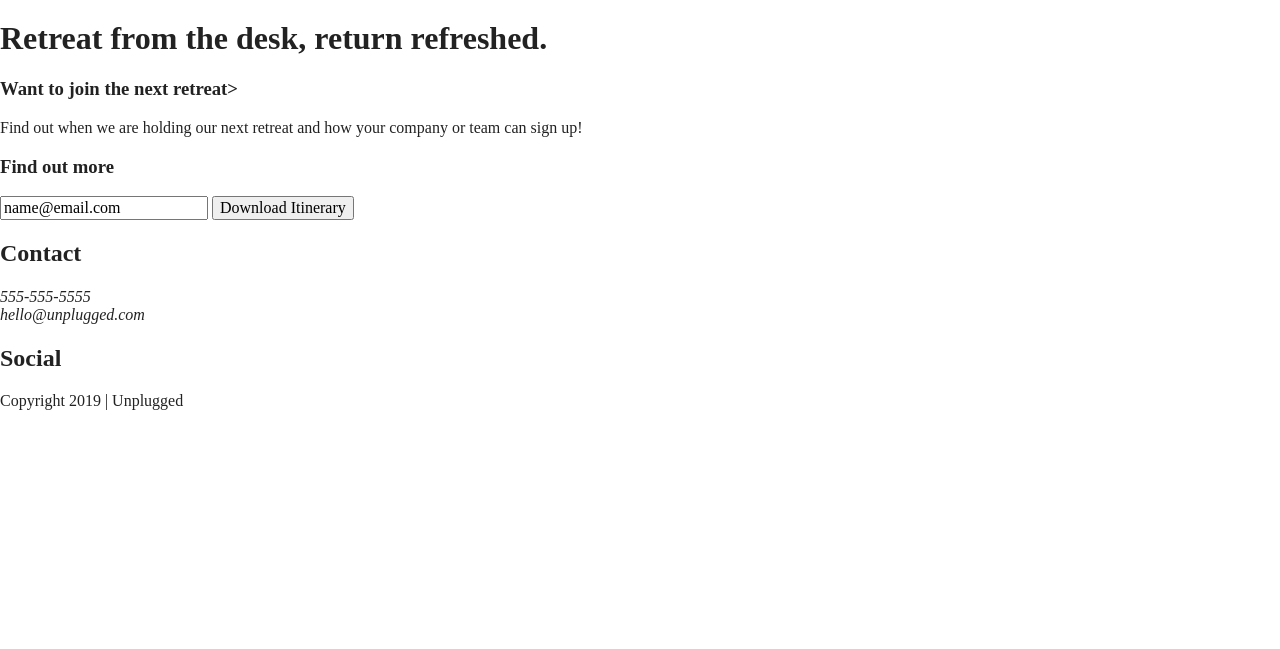
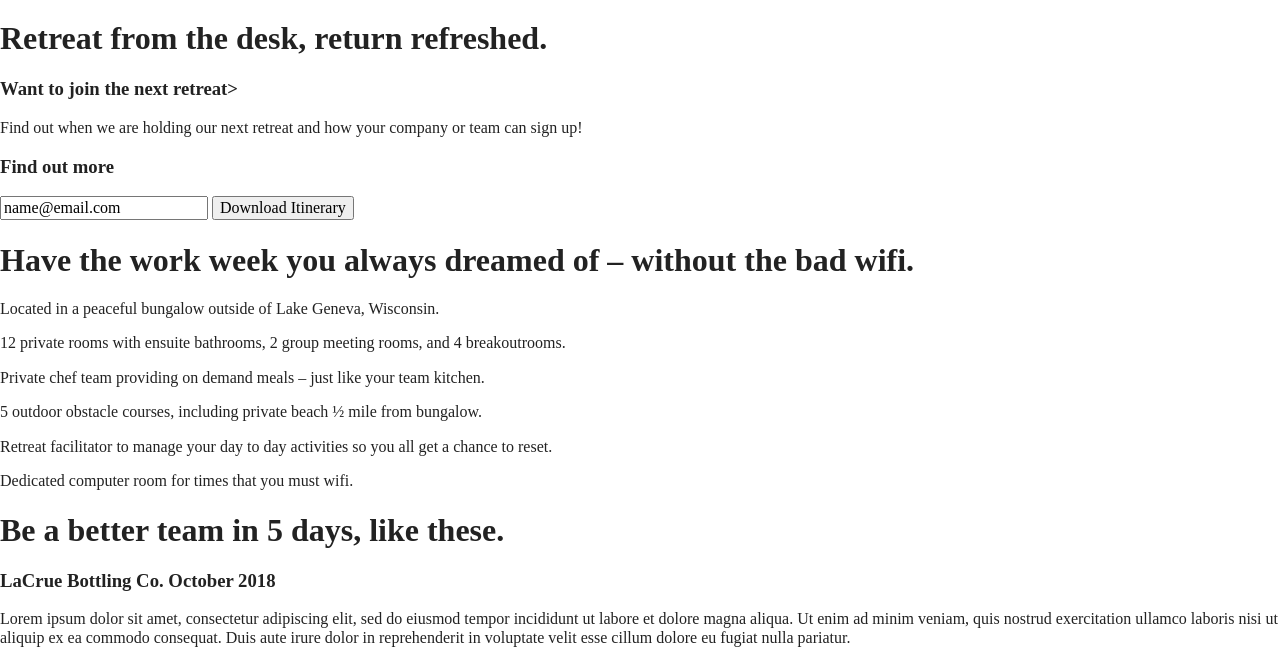
Before and after one commit to sjohns-cru/unplugged-retreat, a website built with Parcel: page index.html in a window 1280 px wide. Shown: the part 162-811 px from the top of the page. Built offline with nearby package versions, Linux system fonts and the light colour scheme.

Commit message:
features, articles and review sections added to html

```diff
--- a/index.html
+++ b/index.html
@@ -57,6 +57,48 @@
       </div>
     </aside>
 
+    <section class="features">
+      <div class="content-wrapper">
+        <h1>Have the work week you always dreamed of &ndash; without the bad wifi.</h1>
+        <article class="features-items">
+          <p class="fontawesome-icon"></p>
+          <p class="features-item-description">Located in a peaceful bungalow outside of Lake Geneva, Wisconsin.</p>
+        </article>
+        <article class="features-items">
+          <p class="fontawesome-icon"></p>
+          <p class="features-item-description">12 private rooms with ensuite bathrooms, 2 group meeting rooms, and 4 breakoutrooms.</p>
+        </article>
+        <article class="features-items">
+          <p class="fontawesome-icon"></p>
+          <p class="features-item-description">Private chef team providing on demand meals &ndash; just like your team kitchen.</p>
+        </article>
+        <article class="features-items">
+          <p class="fontawesome-icon"></p>
+          <p class="features-item-description">5 outdoor obstacle courses, including private beach &frac12; mile from bungalow.</p>
+        </article>
+        <article class="features-items">
+          <p class="fontawesome-icon"></p>
+          <p class="features-item-description">Retreat facilitator to manage your day to day activities so you all get a chance to reset.</p>
+        </article>
+        <article class="features-items">
+          <p class="fontawesome-icon"></p>
+          <p class="features-item-description">Dedicated computer room for times that you must wifi.</p>
+        </article>
+      </div>
+    </section>
+
+    <section class="reviews">
+      <div class="content-wrapper">
+          <h1>Be a better team in 5 days, like these.</h1>
+            <article>
+              <div class="content-wrapper">
+                <h3>LaCrue Bottling Co. October 2018</h3>
+                <p>Lorem ipsum dolor sit amet, consectetur adipiscing elit, sed do eiusmod tempor incididunt ut labore et dolore magna aliqua. Ut enim ad minim veniam, quis nostrud exercitation ullamco laboris nisi ut aliquip ex ea commodo consequat. Duis aute irure dolor in reprehenderit in voluptate velit esse cillum dolore eu fugiat nulla pariatur. </p>
+              </div>
+            </article>
+      </div>
+    </section>
+
   </main>
 
   <footer>
```
